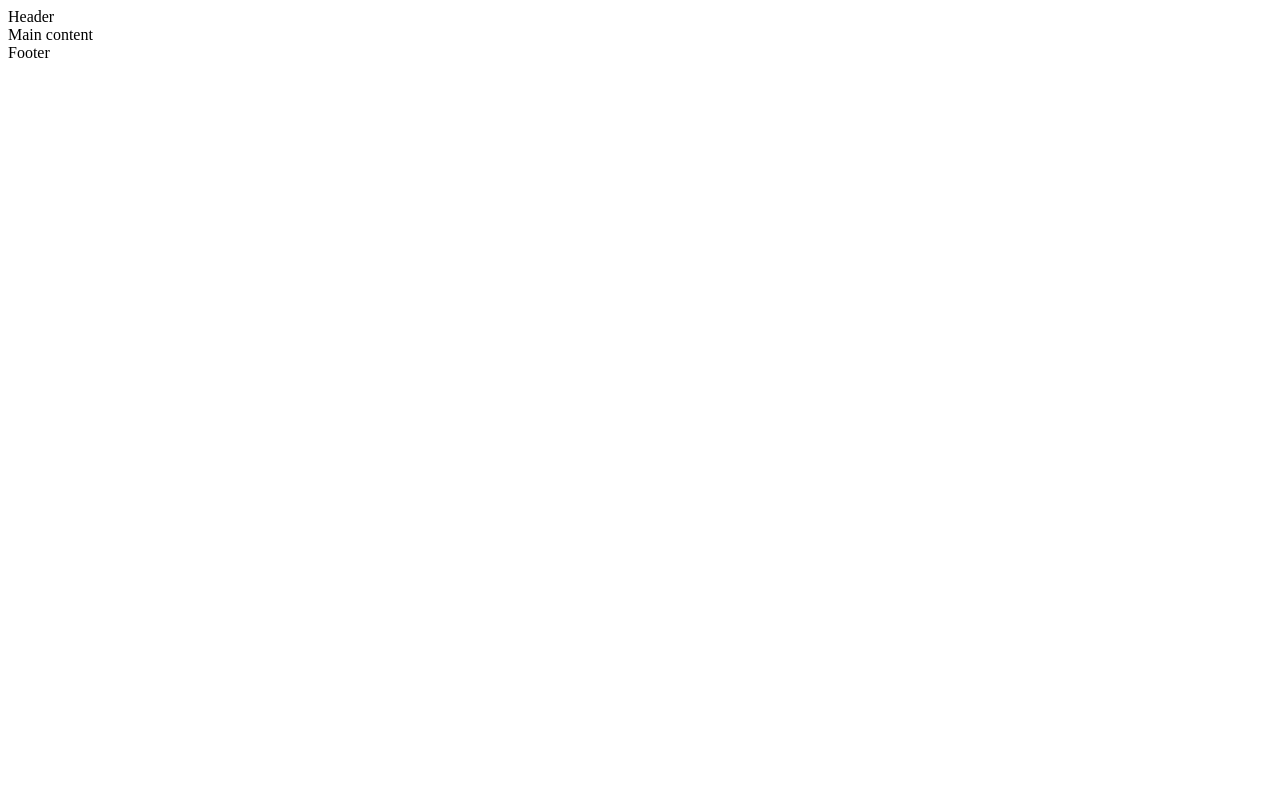
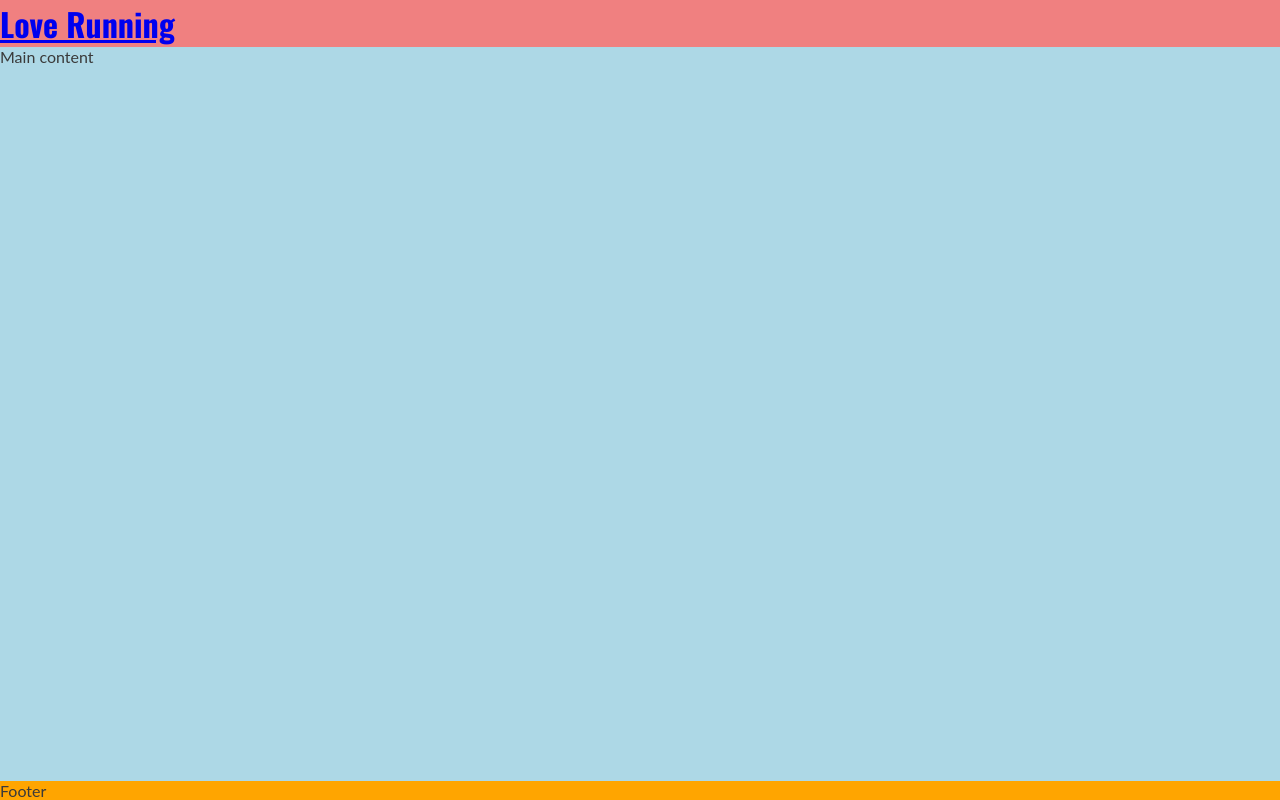
Before and after one commit to Niall-5P/love-running, a plain HTML site: page index.html in a window 1280 px wide. Drawn offline with nearby package versions, Linux system fonts and the light colour scheme.

Commit message:
add logo to header and apply oswald font and figured out how to preview site in gitpod

```diff
--- a/assets/css/style.css
+++ b/assets/css/style.css
@@ -0,0 +1,40 @@
+/* adding font style link */
+@import url('https://fonts.googleapis.com/css2?family=Oswald:wght@200..700&display=swap');
+/* Asterisk wildcard selector to override default styles added by the browser */
+* {
+    padding: 0;
+    margin: 0;
+    box-sizing: border-box;
+}
+
+/* general styles */
+body {
+    min-height: 100vh;
+    display: flex;
+    flex-direction: column;
+    /* generic project styles */
+    color: #3a3a3a;
+    font-family: 'Lato', sans-serif;
+}
+
+
+/* Header */
+header {
+    background-color: lightcoral;
+}
+
+h1 {
+    font-family: 'Oswald', sans-serif;
+}
+
+/* Main content */
+main {
+    background-color: lightblue;
+    /* make main element take up any surplus space to push footer down */
+    flex: 1 0 auto;
+}
+
+/* Footer */
+footer {
+    background-color: orange;
+}
--- a/index.html
+++ b/index.html
@@ -15,11 +15,17 @@
     <link rel="apple-touch-icon" sizes="180x180" href="assets/favicon/apple-touch-icon.png">
     <link rel="icon" type="image/png" sizes="32x32" href="assets/favicon/favicon-32x32.png">
     <link rel="icon" type="image/png" sizes="16x16" href="assets/favicon/favicon-16x16.png">
+    <!-- Stylesheet -->
+    <link rel="stylesheet" href="assets/css/style.css">
 </head>
 
 <body>
     <!-- Header -->
-    <header>Header</header>
+    <header>
+        <a href="index.html">
+            <h1 id="logo">Love Running</h1>
+        </a>
+    </header>
 
     <!-- Main content -->
     <main>Main content</main>
```
